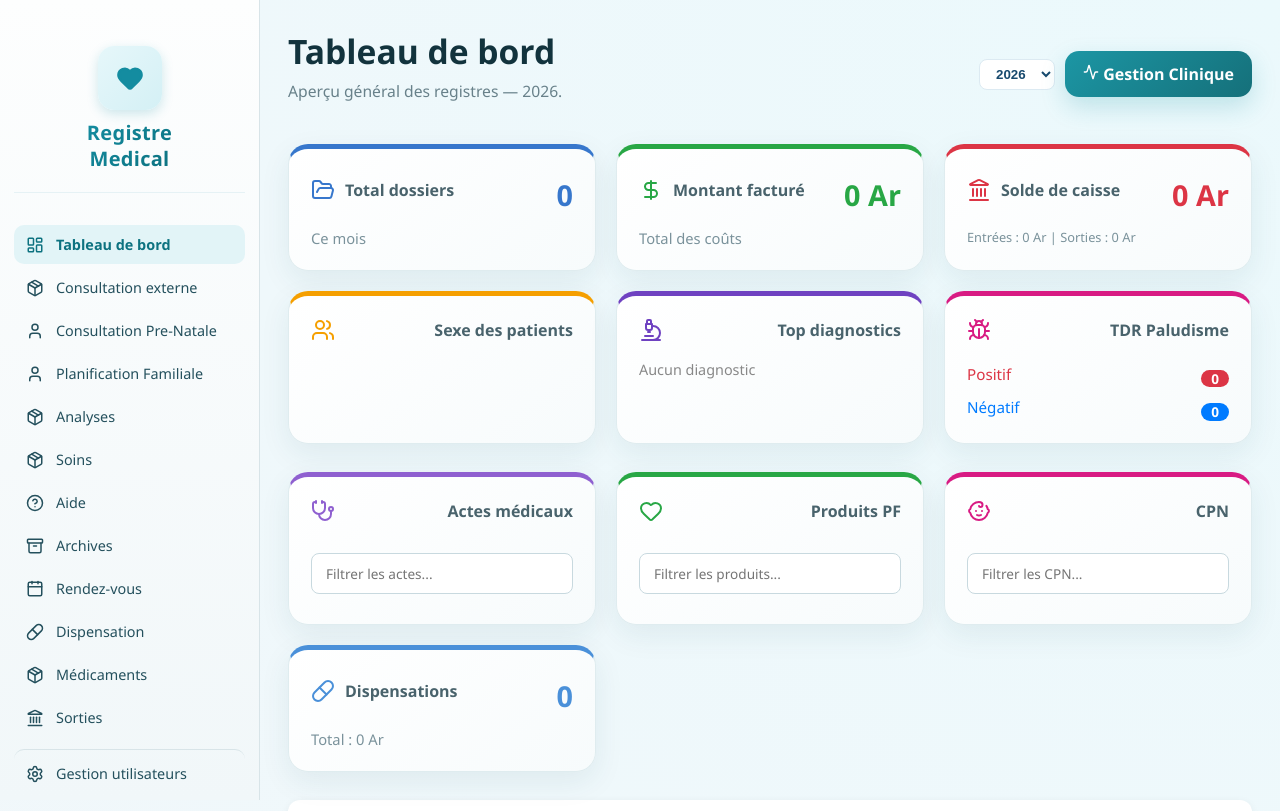
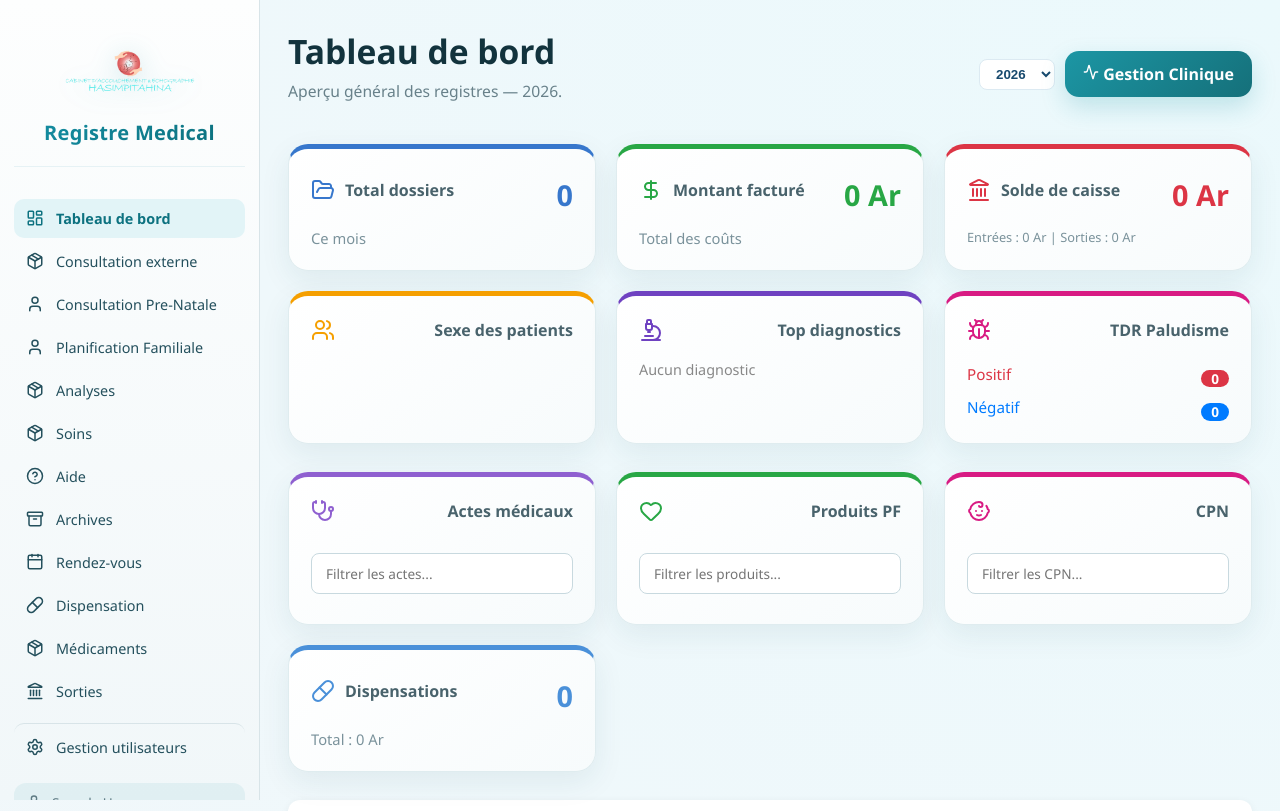
Before and after one commit to TafitaNiainaperline/registre-medical, a React (Vite) app: page / in a window 1280 px wide. Shown: the top 811 px of the page. Built offline with nearby package versions, Linux system fonts and the light colour scheme; sample sign-in values are in the browser's storage.

Commit message:
fix(brand): keep original logo image with improved styling

```diff
--- a/src/components/AppLayout.jsx
+++ b/src/components/AppLayout.jsx
@@ -13,8 +13,7 @@ import {
   LogOut,
   Moon,
   Sun,
-  User,
-  Heart
+  User
 } from 'lucide-react';
 
 const menuItems = [
@@ -79,10 +78,8 @@ export default function AppLayout() {
     <div className="app-shell">
       <aside className="sidebar">
         <div className="brand">
-          <div className="brand-icon">
-            <Heart size={28} fill="#148ca0" color="#148ca0" />
-          </div>
-          <span>Registre<br />Medical</span>
+          <img src="./Logo.png" alt="Logo" />
+          <span>Registre Medical</span>
         </div>
 
         <nav>
--- a/src/styles.css
+++ b/src/styles.css
@@ -44,22 +44,12 @@ body {
   border-bottom: 1px solid #e6f2f5;
   margin-bottom: 16px;
 }
-.brand-icon {
-  width: 64px;
-  height: 64px;
-  display: flex;
-  align-items: center;
-  justify-content: center;
-  background: linear-gradient(135deg, #e6f7fa 0%, #d4f0f5 100%);
-  border-radius: 16px;
-  box-shadow: 0 4px 12px rgba(20, 140, 160, 0.2);
-}
 .brand img {
-  width: min(120px, 80%);
+  width: min(140px, 85%);
   height: auto;
-  max-height: 100px;
+  max-height: 110px;
   object-fit: contain;
-  filter: drop-shadow(0 4px 8px rgba(20, 140, 160, 0.15));
+  filter: drop-shadow(0 4px 12px rgba(20, 140, 160, 0.2));
 }
 .brand span {
   background: linear-gradient(135deg, #148ca0 0%, #0d7280 100%);
@@ -1198,10 +1188,6 @@ body.dark-mode .sidebar{
 body.dark-mode .brand {
   border-bottom-color: #1e3038;
 }
-body.dark-mode .brand-icon {
-  background: linear-gradient(135deg, #1a3038 0%, #16282f 100%);
-  box-shadow: 0 4px 12px rgba(79, 209, 224, 0.15);
-}
 body.dark-mode .brand span {
   background: linear-gradient(135deg, #4fd1e0 0%, #2bb3c4 100%);
   -webkit-background-clip: text;
```
